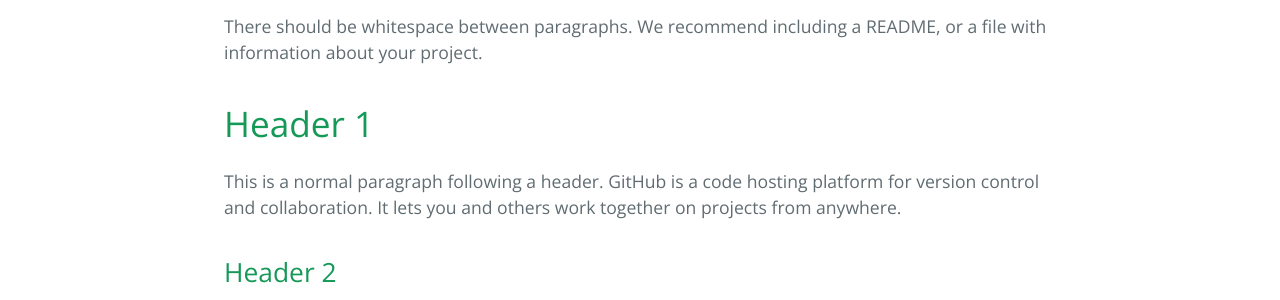
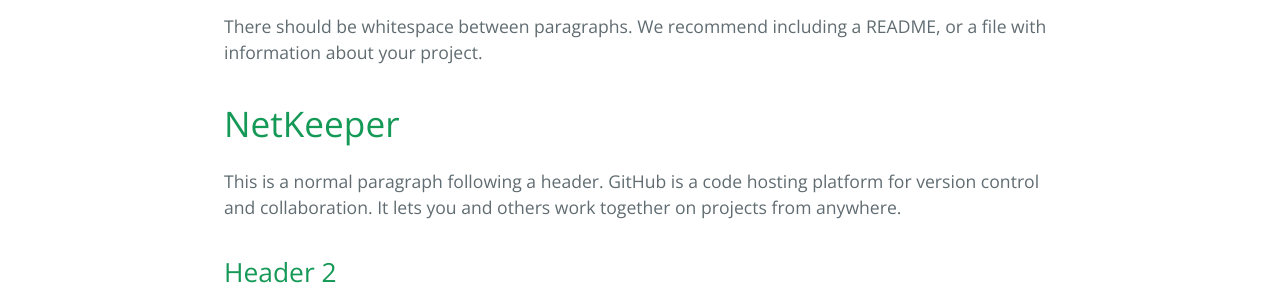
Before and after one commit to IGSolutions/netkeeper, a Jekyll site: the page built from index.md, in a window 1280 px wide and 900 px high, scrolled down 373 px. Shown: the part 161-461 px from the top of the window. Built offline with Jekyll 4.4.1, drawn with Linux system fonts in a browser that asks for light colours.

Commit message:
Update index.md

```diff
--- a/index.md
+++ b/index.md
@@ -10,7 +10,7 @@ There should be whitespace between paragraphs.
 
 There should be whitespace between paragraphs. We recommend including a README, or a file with information about your project.
 
-# Header 1
+# NetKeeper
 
 This is a normal paragraph following a header. GitHub is a code hosting platform for version control and collaboration. It lets you and others work together on projects from anywhere.
 
```
